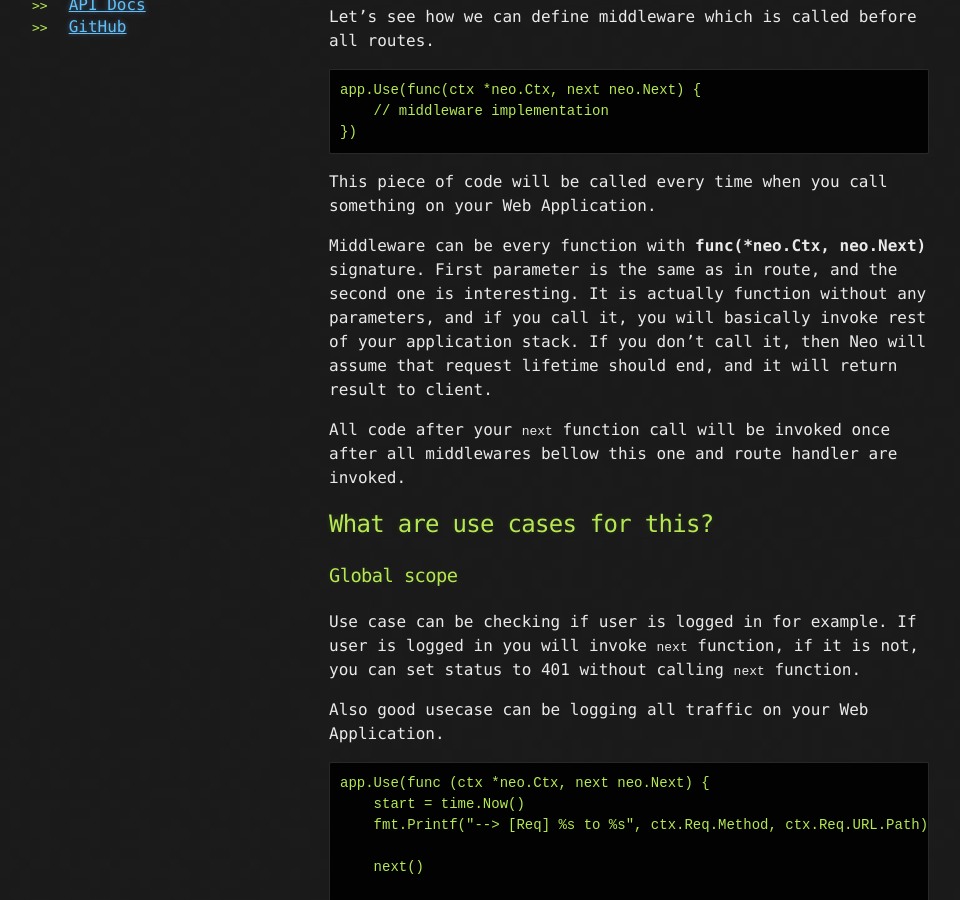
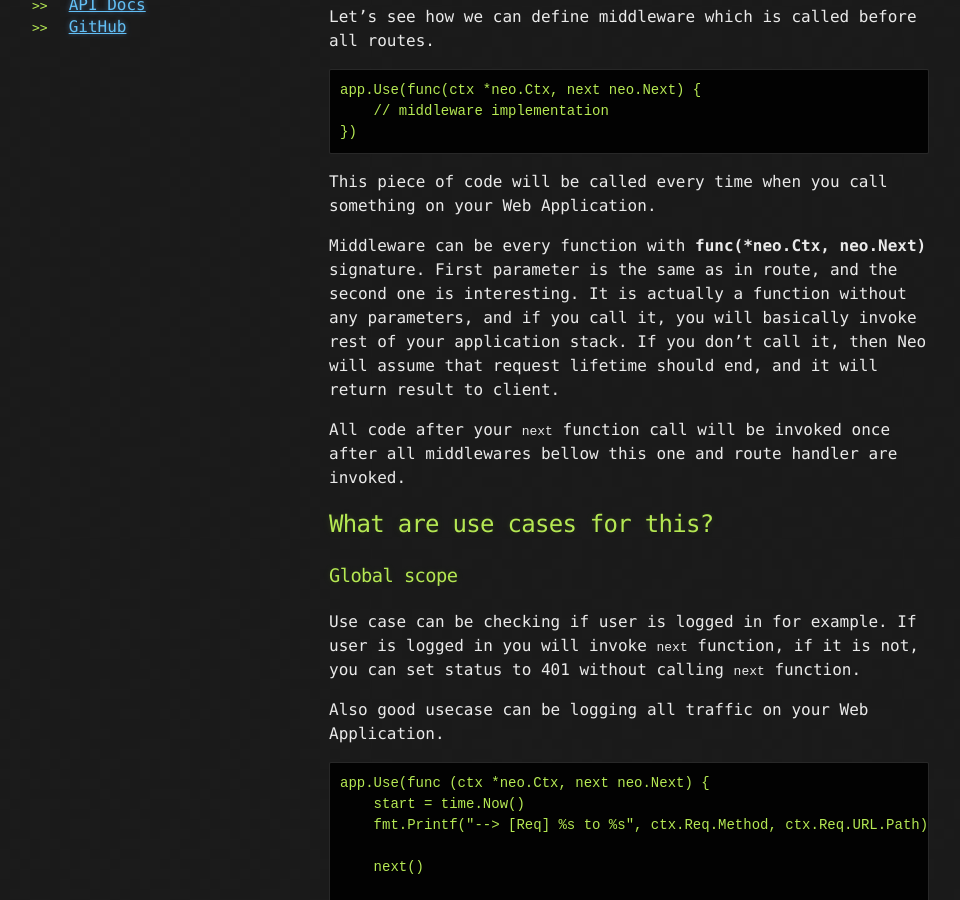
Before and after one commit to ivpusic/neo, a Jekyll site: the page built from _posts/2015-01-23-middlewares.md, in a window 1280 px wide and 900 px high, scrolled down 526 px. Shown: the whole window, without its empty margins (161-1121 px from the left). Built offline with Jekyll 4.4.1, drawn with Linux system fonts in a browser that asks for light colours; nearby versions of some CDN libraries; Markdown is read by kramdown in place of the engine named in the settings.

````diff
--- a/_posts/2015-01-23-middlewares.md
+++ b/_posts/2015-01-23-middlewares.md
@@ -21,7 +21,7 @@ app.Use(func(ctx *neo.Ctx, next neo.Next) {
 ```
 This piece of code will be called every time when you call something on your Web Application.
 
-Middleware can be every function with **func(*neo.Ctx, neo.Next)** signature. First parameter is the same as in route, and the second one is interesting. It is actually function without any parameters, and if you call it, you will basically invoke rest of your application stack. If you don't call it, then Neo will assume that request lifetime should end, and it will return result to client.
+Middleware can be every function with **func(*neo.Ctx, neo.Next)** signature. First parameter is the same as in route, and the second one is interesting. It is actually a function without any parameters, and if you call it, you will basically invoke rest of your application stack. If you don't call it, then Neo will assume that request lifetime should end, and it will return result to client.
 
 All code after your ``next`` function call will be invoked once after all middlewares bellow this one and route handler are invoked.
 
````
